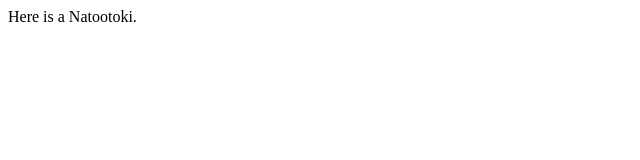
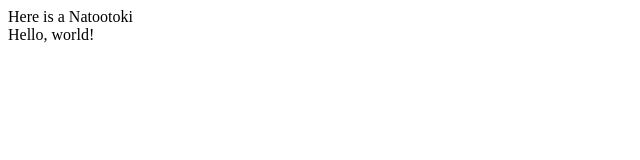
Before and after one commit to natootoki/html1, a plain HTML site: page index.html in a window 1280 px wide. Shown: the full height of the page, 0-640 px from the left. Drawn offline with Linux system fonts and the light colour scheme.

Commit message:
add comment

```diff
--- a/index.html
+++ b/index.html
@@ -7,6 +7,7 @@
     <title>Document</title>
 </head>
 <body>
-    Here is a Natootoki.
+    Here is a Natootoki <br>
+    Hello, world!
 </body>
 </html>
```
Also changed, not shown: 1 other file.
